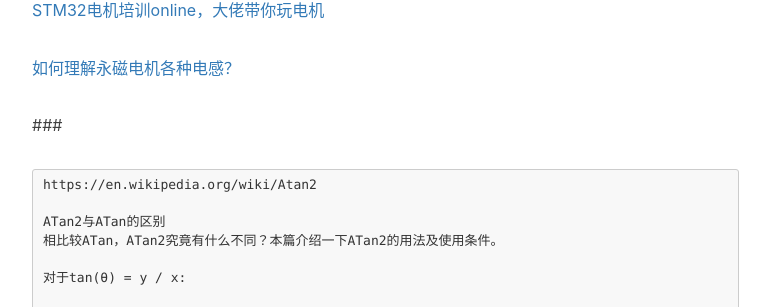
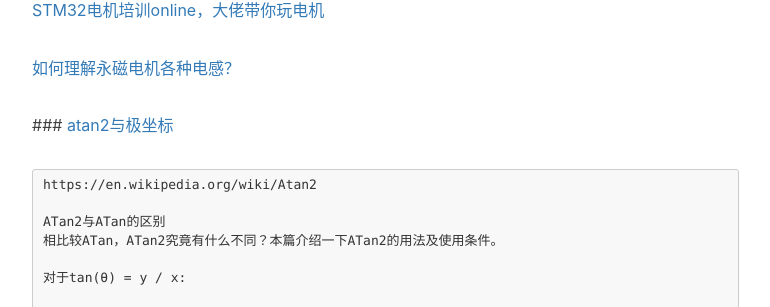
Before and after one commit to gary-robotics/dlward, a Jekyll site: the page built from _posts/2018-10-09-FOC-2018.markdown, in a window 1280 px wide and 900 px high, scrolled down 716 px. Shown: the part 145-452 px from the top of the window, without its empty margins (233-1003 px from the left). Built offline with Jekyll 4.4.1, drawn with Linux system fonts in a browser that asks for light colours; nearby versions of some CDN libraries; comment, search, counter and statistics services are not loaded.

Commit message:
Update 2018-10-09-FOC-2018.markdown

````diff
--- a/_posts/2018-10-09-FOC-2018.markdown
+++ b/_posts/2018-10-09-FOC-2018.markdown
@@ -25,6 +25,7 @@ tags:                               #标签
 [如何理解永磁电机各种电感？](https://zhuanlan.zhihu.com/p/47255694)
 
 ###
+[atan2与极坐标](https://blog.csdn.net/ronnie_hu/article/details/69053413)
 
 ```
 https://en.wikipedia.org/wiki/Atan2
````
